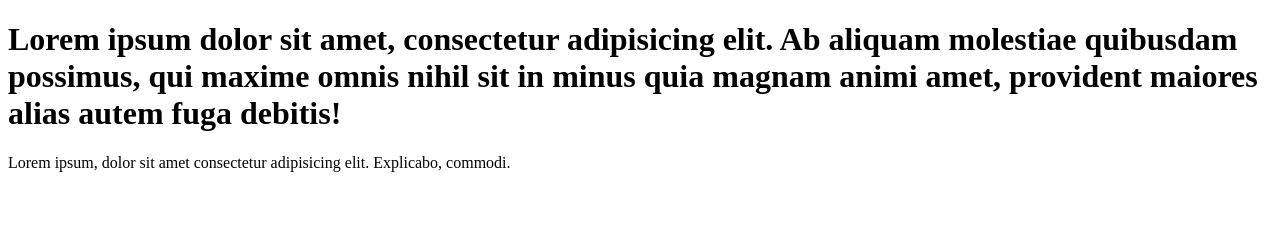
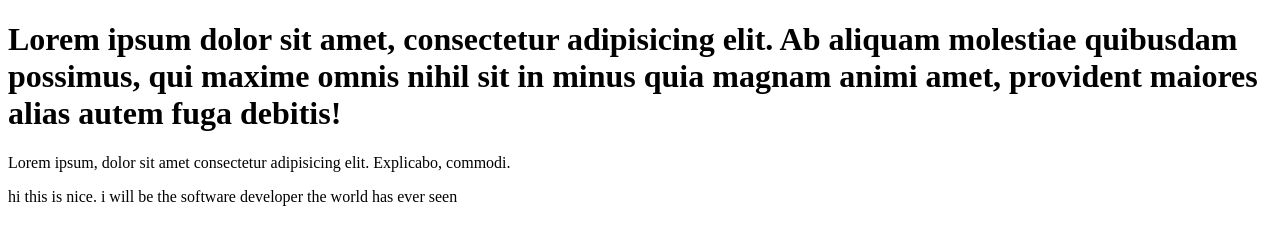
Before and after one commit to gideonswear/learn-git, a plain HTML site: page index.html in a window 1280 px wide. Drawn offline with Linux system fonts and the light colour scheme.

Commit message:
added a new affirmation

```diff
--- a/index.html
+++ b/index.html
@@ -13,5 +13,8 @@
     <p>
         Lorem ipsum, dolor sit amet consectetur adipisicing elit. Explicabo, commodi.
     </p>
+    <p>
+        hi this is nice. i will be the software developer the world has ever seen
+    </p>
 </body>
 </html>
```
